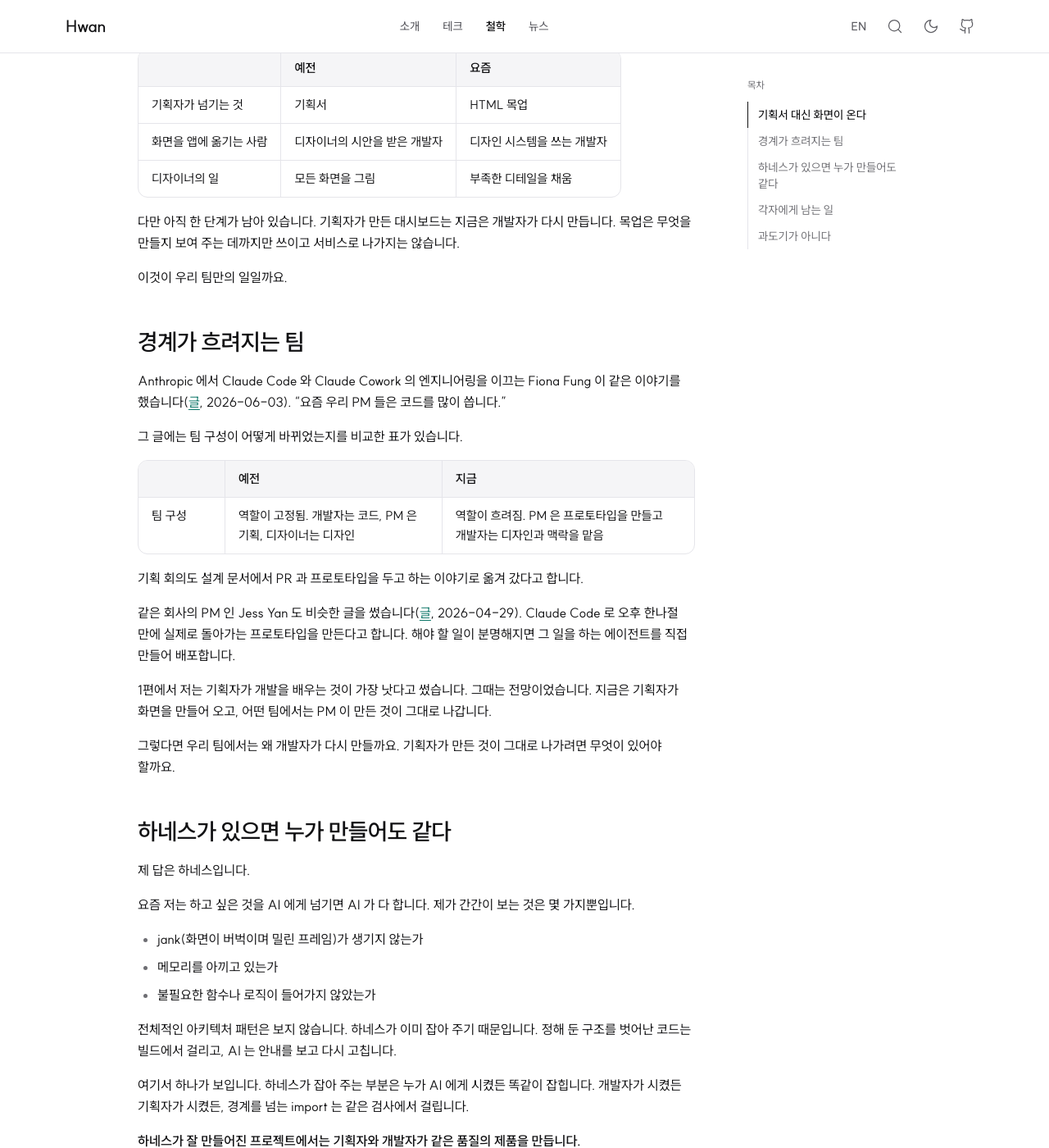
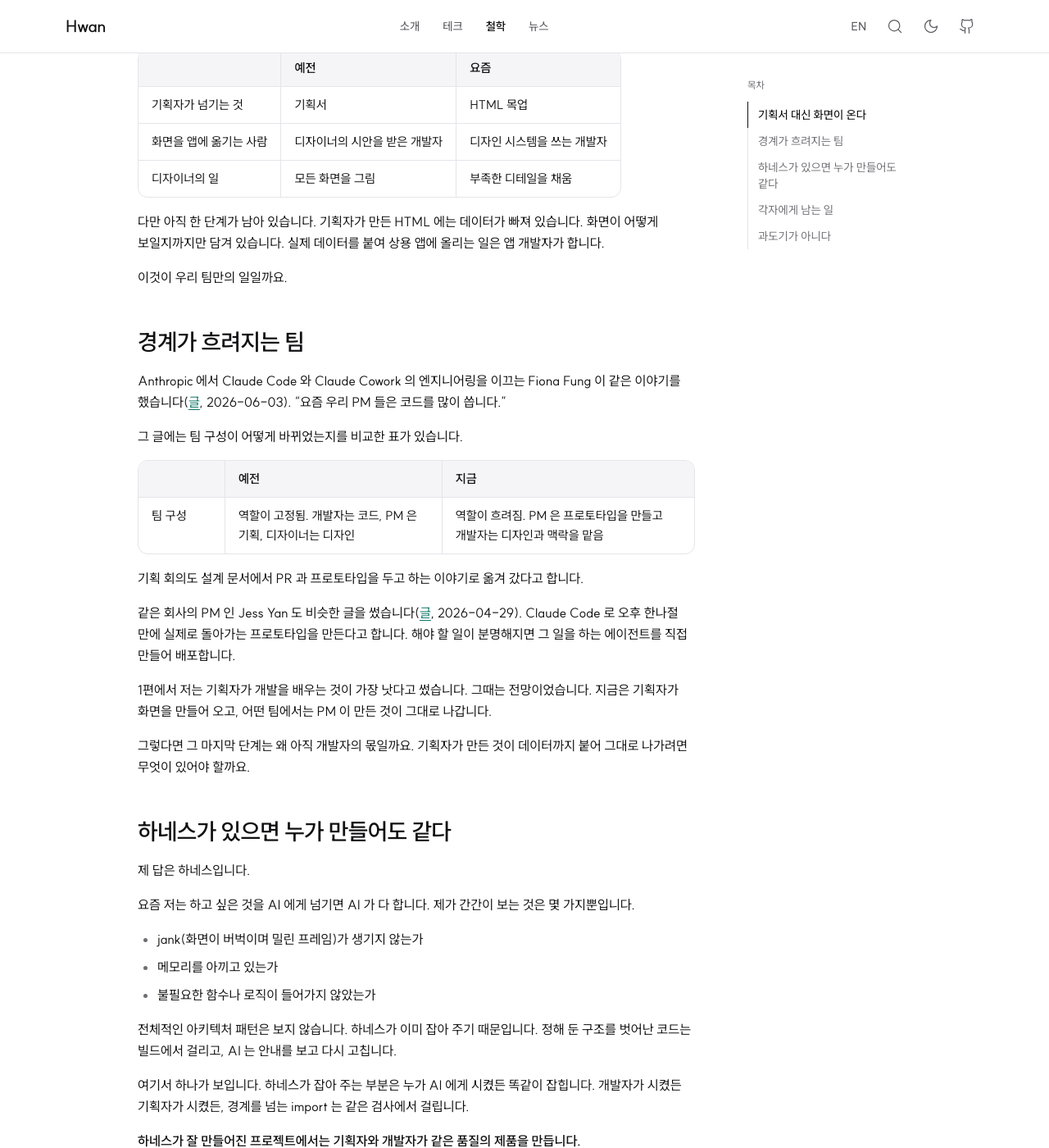
Before and after one commit to Hwan3434/Hwan3434.github.io, a Jekyll site: the page built from _posts/Philosophy/2026-11-22-everyone-builds-the-product.md, in a window 1280 px wide and 1400 px high, scrolled down 1148 px. Shown: the whole window at 82% size. Built offline with Jekyll 4.4.1, drawn with Linux system fonts in a browser that asks for light colours; some of the changed text lies outside the part shown.

Commit message:
fix: 기획자 HTML 은 데이터가 빠진 화면이고 개발자가 데이터를 붙인다
Co-Authored-By: Claude Opus 5.5 <noreply@anthropic.com>
Claude-Session: https://claude.ai/code/session_01HDtNGR1iK3jjxoVhAt97Su

```diff
--- a/_posts/Philosophy/2026-11-22-everyone-builds-the-product.md
+++ b/_posts/Philosophy/2026-11-22-everyone-builds-the-product.md
@@ -42,8 +42,9 @@ series_order: 4
 | 디자이너의 일 | 모든 화면을 그림 | 부족한 디테일을 채움 |
 
 다만 아직 한 단계가 남아 있습니다.
-기획자가 만든 대시보드는 지금은 개발자가 다시 만듭니다.
-목업은 무엇을 만들지 보여 주는 데까지만 쓰이고 서비스로 나가지는 않습니다.
+기획자가 만든 HTML 에는 데이터가 빠져 있습니다.
+화면이 어떻게 보일지까지만 담겨 있습니다.
+실제 데이터를 붙여 상용 앱에 올리는 일은 앱 개발자가 합니다.
 
 이것이 우리 팀만의 일일까요.
 
@@ -68,8 +69,8 @@ Claude Code 로 오후 한나절 만에 실제로 돌아가는 프로토타입
 그때는 전망이었습니다.
 지금은 기획자가 화면을 만들어 오고, 어떤 팀에서는 PM 이 만든 것이 그대로 나갑니다.
 
-그렇다면 우리 팀에서는 왜 개발자가 다시 만들까요.
-기획자가 만든 것이 그대로 나가려면 무엇이 있어야 할까요.
+그렇다면 그 마지막 단계는 왜 아직 개발자의 몫일까요.
+기획자가 만든 것이 데이터까지 붙어 그대로 나가려면 무엇이 있어야 할까요.
 
 ## 하네스가 있으면 누가 만들어도 같다
 
@@ -164,7 +165,7 @@ QA 도 같은 방향으로 갑니다.
 
 정리하면 이렇습니다.
 
-- **지금**: 기획자가 화면을 만들어 오고, 개발자가 다시 만듦
+- **지금**: 기획자가 화면을 만들어 오고, 개발자가 데이터를 붙여 상용 앱에 올림
 - **조건**: 하네스가 갖춰지면 누가 만들어도 같은 품질이 나옴
 - **사람이 볼 곳**: 만든 사람이 아니라 바꾼 내용이 정함
 - **역할**: 서로의 영역에 자주 들어가지만 각자의 디테일은 남음
```
